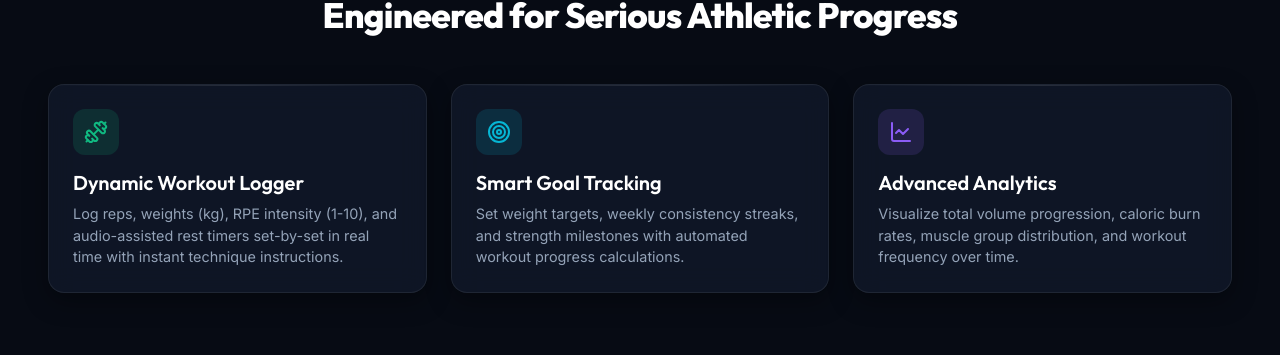
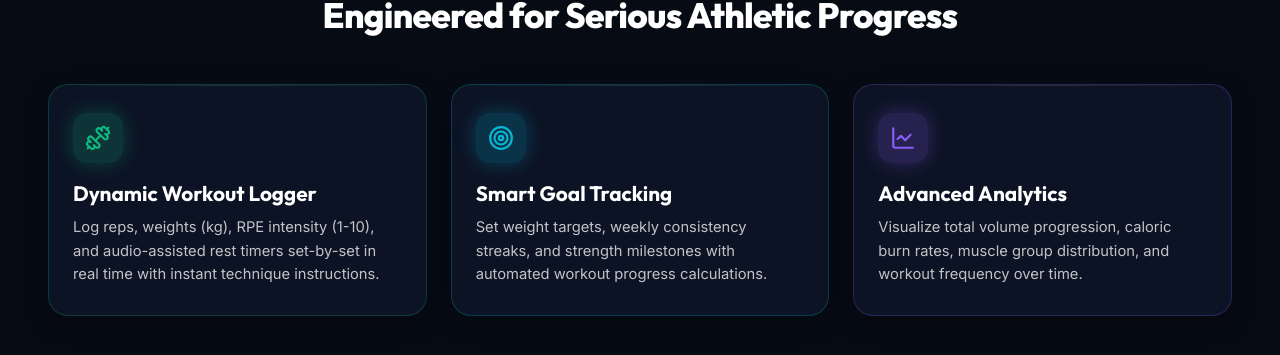
Before and after one commit to abhiram143225/fitnesstracker, a React (Vite) app in the folder client/: page / in a window 1280 px wide. Shown: the part 943-1298 px from the top of the page. Built offline with nearby package versions, Linux system fonts and the light colour scheme; no server answers.

Commit message:
Update background to Unsplash workout image spanning seamlessly across hero and 3 core platform pillars

```diff
--- a/client/src/pages/Landing.jsx
+++ b/client/src/pages/Landing.jsx
@@ -68,6 +68,33 @@ export const Landing = () => {
         }
       `}</style>
 
+      {/* Full-Page Background Image (Covers Hero + 3 Core Platform Pillars) */}
+      <div
+        style={{
+          position: 'fixed',
+          inset: 0,
+          backgroundImage: `url(${heroBg})`,
+          backgroundPosition: 'center 30%',
+          backgroundSize: 'cover',
+          backgroundRepeat: 'no-repeat',
+          opacity: 0.94,
+          filter: 'brightness(1.06) contrast(1.05) saturate(1.1)',
+          pointerEvents: 'none',
+          zIndex: 0,
+        }}
+      />
+
+      {/* Subtle Ambient Gradient Overlay across full page for optimal text and card readability */}
+      <div
+        style={{
+          position: 'fixed',
+          inset: 0,
+          background: 'linear-gradient(180deg, rgba(7, 11, 20, 0.45) 0%, rgba(7, 11, 20, 0.25) 35%, rgba(7, 11, 20, 0.6) 70%, rgba(7, 11, 20, 0.88) 100%)',
+          pointerEvents: 'none',
+          zIndex: 0,
+        }}
+      />
+
       {/* Hero Visual Section */}
       <div
         style={{
@@ -75,35 +102,9 @@ export const Landing = () => {
           minHeight: '100vh',
           display: 'flex',
           flexDirection: 'column',
+          zIndex: 1,
         }}
       >
-        {/* Runners visual background - clean, high brightness and vibrant */}
-        <div
-          style={{
-            position: 'absolute',
-            inset: 0,
-            backgroundImage: `url(${heroBg})`,
-            backgroundPosition: 'center 35%',
-            backgroundSize: 'cover',
-            backgroundRepeat: 'no-repeat',
-            opacity: 0.92,
-            filter: 'brightness(1.08) contrast(1.06) saturate(1.1)',
-            pointerEvents: 'none',
-            zIndex: 1,
-          }}
-        />
-
-        {/* Subtle Gradient Overlay to ensure text & card legibility while keeping image bright */}
-        <div
-          style={{
-            position: 'absolute',
-            inset: 0,
-            background: 'linear-gradient(180deg, rgba(7, 11, 20, 0.45) 0%, rgba(7, 11, 20, 0.25) 40%, rgba(7, 11, 20, 0.7) 85%, #070b14 100%)',
-            zIndex: 2,
-            pointerEvents: 'none',
-          }}
-        />
-
         {/* Top Navbar Header */}
         <header
           style={{
@@ -660,32 +661,65 @@ export const Landing = () => {
         </div>
 
         <div style={{ display: 'grid', gridTemplateColumns: 'repeat(auto-fit, minmax(320px, 1fr))', gap: '24px' }}>
-          <div className="glass-card glass-card-glow">
-            <div style={{ width: '46px', height: '46px', borderRadius: '12px', background: 'rgba(16, 185, 129, 0.15)', color: '#10b981', display: 'flex', alignItems: 'center', justifyContent: 'center', marginBottom: '16px' }}>
-              <Dumbbell size={24} />
+          <div
+            className="glass-card glass-card-glow"
+            style={{
+              background: 'rgba(15, 23, 42, 0.78)',
+              backdropFilter: 'blur(20px)',
+              WebkitBackdropFilter: 'blur(20px)',
+              border: '1px solid rgba(16, 185, 129, 0.25)',
+              borderRadius: '20px',
+              padding: '28px 24px',
+              transition: 'all 0.3s cubic-bezier(0.4, 0, 0.2, 1)',
+            }}
+          >
+            <div style={{ width: '50px', height: '50px', borderRadius: '14px', background: 'rgba(16, 185, 129, 0.2)', color: '#10b981', display: 'flex', alignItems: 'center', justifyContent: 'center', marginBottom: '18px', boxShadow: '0 0 20px rgba(16, 185, 129, 0.3)' }}>
+              <Dumbbell size={26} />
             </div>
-            <h3 style={{ fontSize: '1.25rem', marginBottom: '8px', color: '#fff' }}>Dynamic Workout Logger</h3>
-            <p style={{ fontSize: '0.9rem', color: 'var(--text-secondary)' }}>
+            <h3 style={{ fontSize: '1.3rem', marginBottom: '10px', color: '#fff', fontWeight: 700 }}>Dynamic Workout Logger</h3>
+            <p style={{ fontSize: '0.92rem', color: 'rgba(255, 255, 255, 0.75)', lineHeight: 1.6 }}>
               Log reps, weights (kg), RPE intensity (1-10), and audio-assisted rest timers set-by-set in real time with instant technique instructions.
             </p>
           </div>
 
-          <div className="glass-card glass-card-glow">
-            <div style={{ width: '46px', height: '46px', borderRadius: '12px', background: 'rgba(6, 182, 212, 0.15)', color: '#06b6d4', display: 'flex', alignItems: 'center', justifyContent: 'center', marginBottom: '16px' }}>
-              <Target size={24} />
+          <div
+            className="glass-card glass-card-glow"
+            style={{
+              background: 'rgba(15, 23, 42, 0.78)',
+              backdropFilter: 'blur(20px)',
+              WebkitBackdropFilter: 'blur(20px)',
+              border: '1px solid rgba(6, 182, 212, 0.25)',
+              borderRadius: '20px',
+              padding: '28px 24px',
+              transition: 'all 0.3s cubic-bezier(0.4, 0, 0.2, 1)',
+            }}
+          >
+            <div style={{ width: '50px', height: '50px', borderRadius: '14px', background: 'rgba(6, 182, 212, 0.2)', color: '#06b6d4', display: 'flex', alignItems: 'center', justifyContent: 'center', marginBottom: '18px', boxShadow: '0 0 20px rgba(6, 182, 212, 0.3)' }}>
+              <Target size={26} />
             </div>
-            <h3 style={{ fontSize: '1.25rem', marginBottom: '8px', color: '#fff' }}>Smart Goal Tracking</h3>
-            <p style={{ fontSize: '0.9rem', color: 'var(--text-secondary)' }}>
+            <h3 style={{ fontSize: '1.3rem', marginBottom: '10px', color: '#fff', fontWeight: 700 }}>Smart Goal Tracking</h3>
+            <p style={{ fontSize: '0.92rem', color: 'rgba(255, 255, 255, 0.75)', lineHeight: 1.6 }}>
               Set weight targets, weekly consistency streaks, and strength milestones with automated workout progress calculations.
             </p>
           </div>
 
-          <div className="glass-card glass-card-glow">
-            <div style={{ width: '46px', height: '46px', borderRadius: '12px', background: 'rgba(139, 92, 246, 0.15)', color: '#8b5cf6', display: 'flex', alignItems: 'center', justifyContent: 'center', marginBottom: '16px' }}>
-              <LineChart size={24} />
+          <div
+            className="glass-card glass-card-glow"
+            style={{
+              background: 'rgba(15, 23, 42, 0.78)',
+              backdropFilter: 'blur(20px)',
+              WebkitBackdropFilter: 'blur(20px)',
+              border: '1px solid rgba(139, 92, 246, 0.25)',
+              borderRadius: '20px',
+              padding: '28px 24px',
+              transition: 'all 0.3s cubic-bezier(0.4, 0, 0.2, 1)',
+            }}
+          >
+            <div style={{ width: '50px', height: '50px', borderRadius: '14px', background: 'rgba(139, 92, 246, 0.2)', color: '#8b5cf6', display: 'flex', alignItems: 'center', justifyContent: 'center', marginBottom: '18px', boxShadow: '0 0 20px rgba(139, 92, 246, 0.3)' }}>
+              <LineChart size={26} />
             </div>
-            <h3 style={{ fontSize: '1.25rem', marginBottom: '8px', color: '#fff' }}>Advanced Analytics</h3>
-            <p style={{ fontSize: '0.9rem', color: 'var(--text-secondary)' }}>
+            <h3 style={{ fontSize: '1.3rem', marginBottom: '10px', color: '#fff', fontWeight: 700 }}>Advanced Analytics</h3>
+            <p style={{ fontSize: '0.92rem', color: 'rgba(255, 255, 255, 0.75)', lineHeight: 1.6 }}>
               Visualize total volume progression, caloric burn rates, muscle group distribution, and workout frequency over time.
             </p>
           </div>
```
Also changed, not shown: client/public/fittrack_hero.jpg, client/src/assets/fittrack_hero.jpg.
